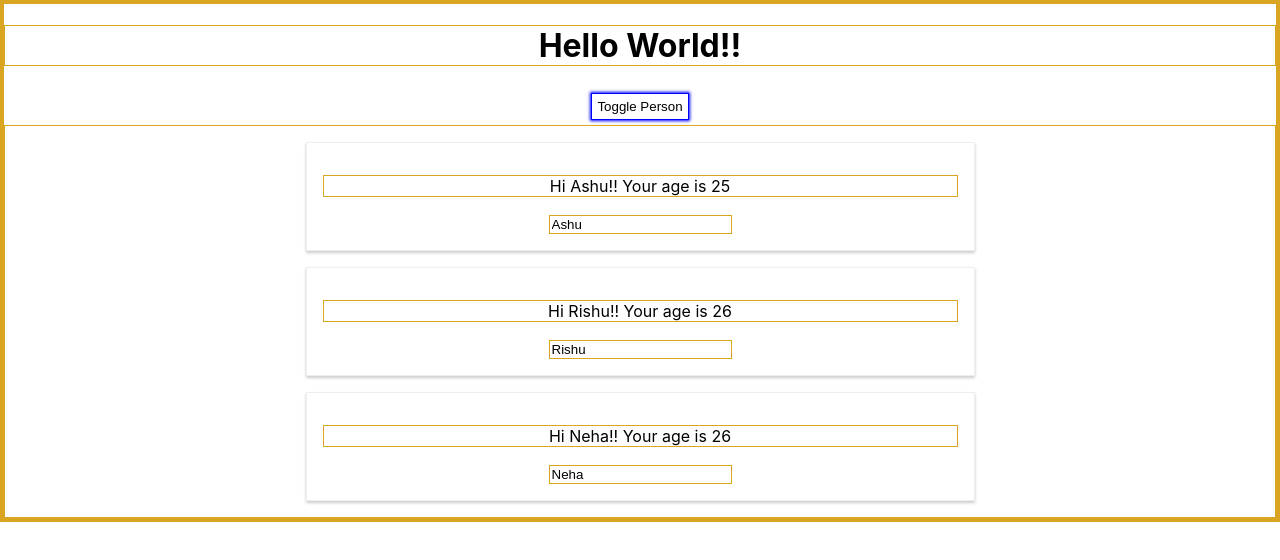
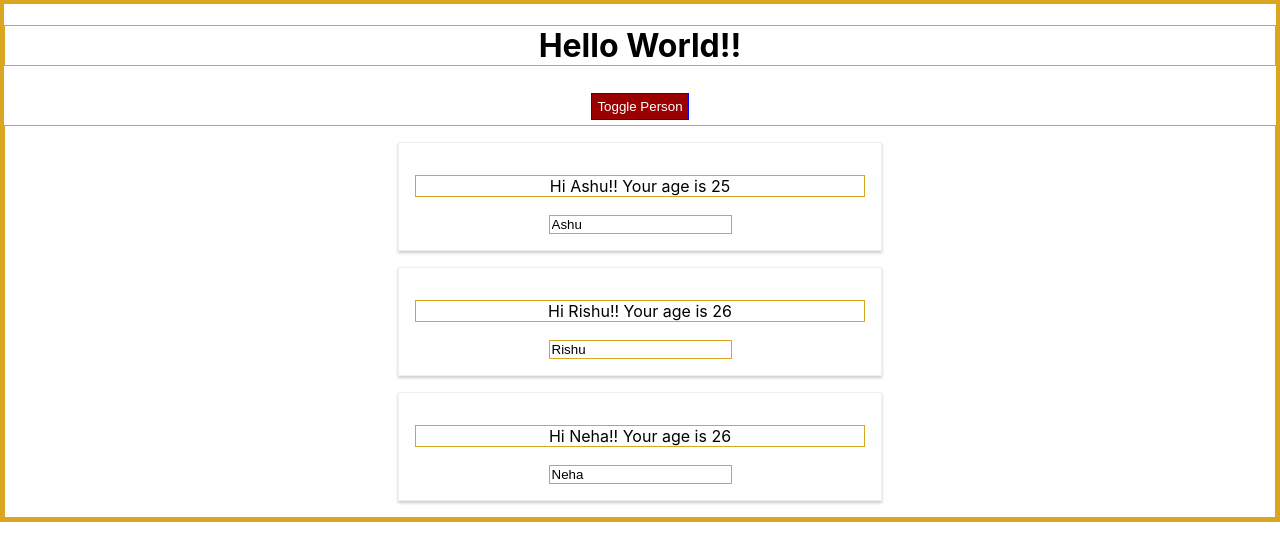
Before and after one commit to ashishgoyal2310/react-complete-guide, a React (Create React App) app: page / in a window 1280 px wide. Both pictures are taken after a click on the button "Toggle Person". Shown: the top 560 px of the page. Built offline with nearby package versions, Linux system fonts and the light colour scheme.

Commit message:
Usage of styled-components for hover and better styling

```diff
--- a/package.json
+++ b/package.json
@@ -9,7 +9,8 @@
     "radium": "^0.26.0",
     "react": "^16.13.1",
     "react-dom": "^16.13.1",
-    "react-scripts": "3.4.1"
+    "react-scripts": "3.4.1",
+    "styled-components": "^5.1.0"
   },
   "scripts": {
     "start": "react-scripts start",
--- a/src/components/Person.css
+++ b/src/components/Person.css
@@ -1,4 +1,4 @@
-.person-card {
+/* .person-card {
     width: 50%;
     border: 1px solid #eee;
     box-shadow: 0px 2px 3px #ccc;
@@ -6,6 +6,8 @@
     padding: 16px;
 }
 
-.pointer {
-    cursor: pointer;
-}
+@media (min-width: 500px) {
+    .person-card {
+        width: 450px;
+    }
+} */
--- a/src/components/Person.js
+++ b/src/components/Person.js
@@ -1,14 +1,43 @@
 import React, { Component } from 'react';
 import './Person.css'
+import styled from 'styled-components'
+
+const StyledPersonCardDiv = styled.div`
+    width: 50%;
+    border: 1px solid #eee;
+    box-shadow: 0px 2px 3px #ccc;
+    margin: 16px auto;
+    padding: 16px;
+
+    @media (min-width: 500px) {
+        width: 450px;
+    }
+`
 
 export const Person = (props) => {
     return (
-        <div className="person-card">
+        // <div className="person-card">
+        <StyledPersonCardDiv>
             <p className="pointer" onClick={props.onClick}>Hi { props.name }!! Your age is { props.age }</p>
             <input type="text" onChange={props.onChange} value={props.name}/>
-        </div>
+        </StyledPersonCardDiv>
+        // </div>
     )
 }
+
+
+const StyledButton = styled.button`
+    border: 1px solid blue;
+    padding: 5px;
+    margin: 5px;
+    background-color: ${props => {console.log(props); return props.isShown ? 'rgb(155, 0, 0)' : 'rgb(0, 155, 0)'}};
+    color: #fff;
+    cursor: pointer;
+
+    &:hover {
+        background-color: ${props => props.isShown ? 'rgb(255, 0, 0)' : 'rgb(0, 255, 0)'};
+    }
+`
 
 export class Persons extends Component {
     state = {
@@ -38,15 +67,6 @@ export class Persons extends Component {
     }
 
     render() {
-        const btnStyle = {
-            border: '1px solid blue',
-            boxShadow: '0px 0px 3px 1px blue',
-            padding: '5px',
-            margin: '5px',
-            backgroundColor: '#fff',
-            cursor: 'pointer',
-        }
-
         let persons = null;
         if (this.state.showPersons) {
             persons = (
@@ -64,10 +84,9 @@ export class Persons extends Component {
 
         return (
             <React.Fragment>
-                <button
-                    style={btnStyle}
+                <StyledButton isShown={this.state.showPersons}
                     onClick={this.togglePersonHandler}>Toggle Person
-                </button>
+                </StyledButton>
                 {persons}
             </React.Fragment>
         );
--- a/src/index.css
+++ b/src/index.css
@@ -11,6 +11,11 @@ body {
   border: 1px solid goldenrod;
 }
 
+.pointer {
+  cursor: pointer;
+}
+
+
 code {
   font-family: source-code-pro, Menlo, Monaco, Consolas, 'Courier New',
     monospace;
```
Also changed, not shown: 1 other file (tests, documents, lock files or other folders).
